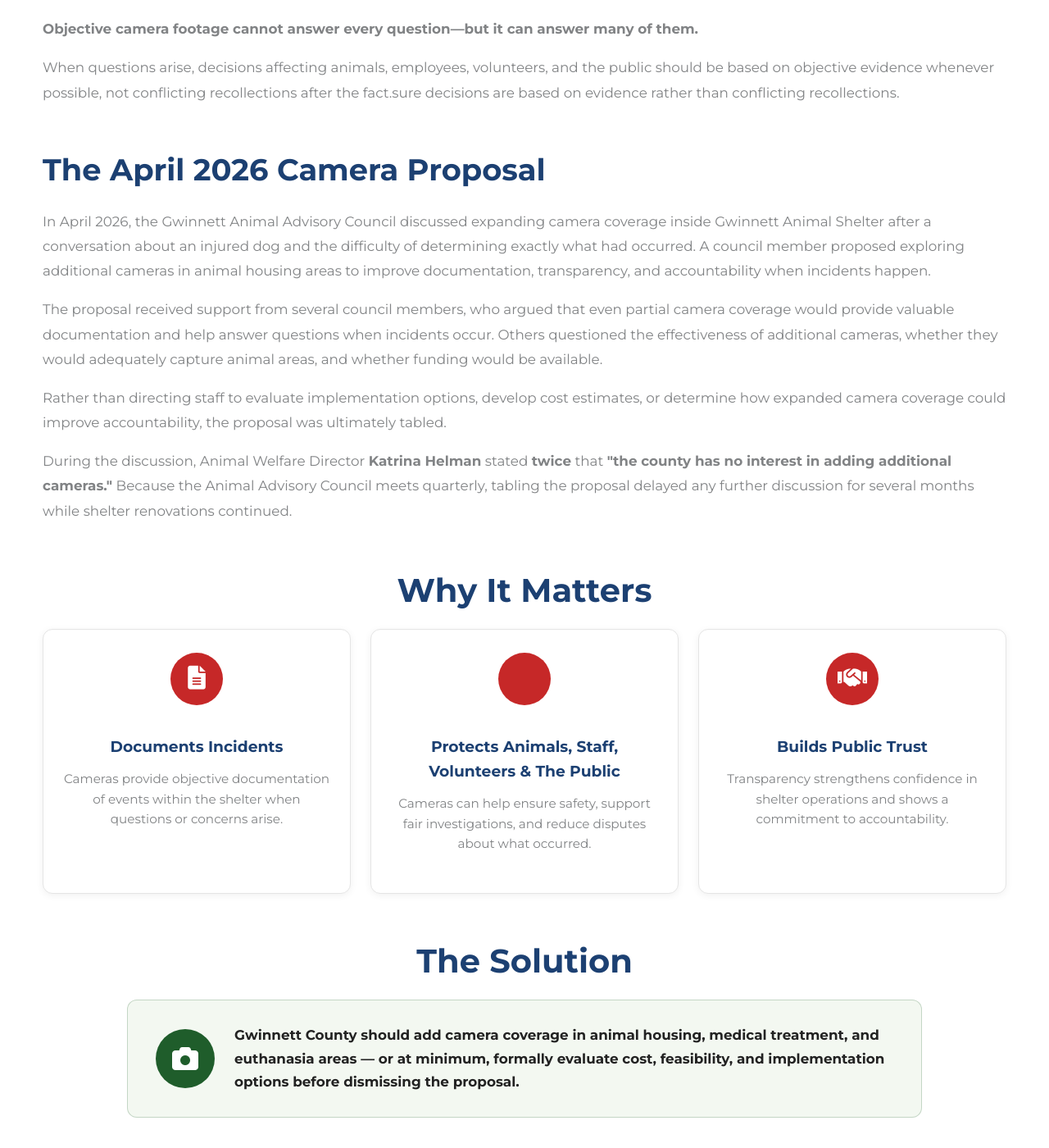
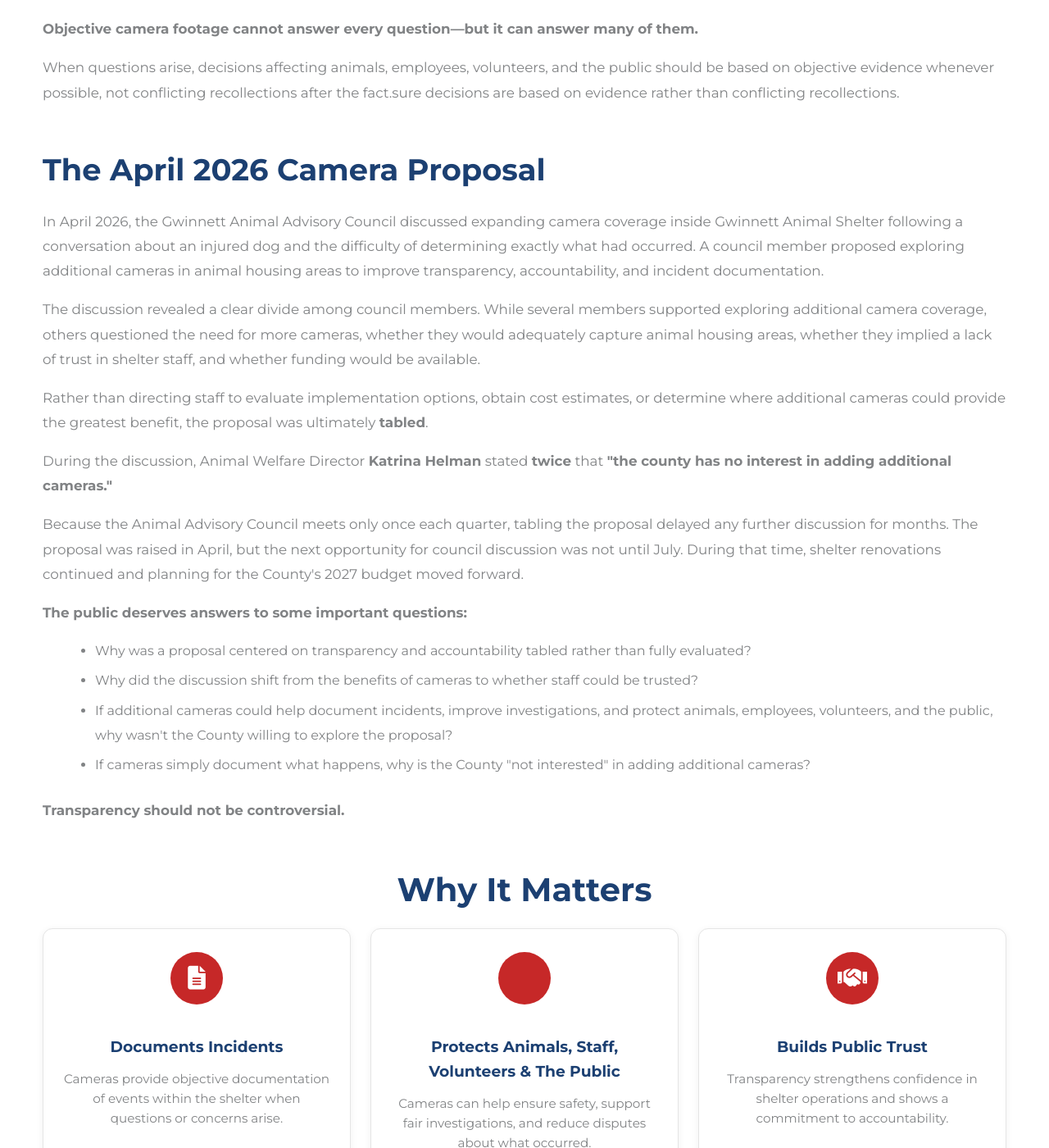
Before and after one commit to whitleybacon/gwinnett-animal-advocacy-alliance, a Jekyll site: the page built from issues/transparency-accountability/cameras/index.html, in a window 1280 px wide and 1400 px high, scrolled down 1403 px. Shown: the whole window at 82% size. Built offline with Jekyll 4.4.1, drawn with Linux system fonts in a browser that asks for light colours.

Commit message:
Update index.html

```diff
--- a/issues/transparency-accountability/cameras/index.html
+++ b/issues/transparency-accountability/cameras/index.html
@@ -238,34 +238,26 @@
 <section class="camera-section">
     <h2>The April 2026 Camera Proposal</h2>
 
-    <p>
-        In April 2026, the Gwinnett Animal Advisory Council discussed expanding camera coverage
-        inside Gwinnett Animal Shelter after a conversation about an injured dog and the
-        difficulty of determining exactly what had occurred. A council member proposed
-        exploring additional cameras in animal housing areas to improve documentation,
-        transparency, and accountability when incidents happen.
-    </p>
+    <p>In April 2026, the Gwinnett Animal Advisory Council discussed expanding camera coverage inside Gwinnett Animal Shelter following a conversation about an injured dog and the difficulty of determining exactly what had occurred. A council member proposed exploring additional cameras in animal housing areas to improve transparency, accountability, and incident documentation.</p>
 
-    <p>
-        The proposal received support from several council members, who argued that even
-        partial camera coverage would provide valuable documentation and help answer questions
-        when incidents occur. Others questioned the effectiveness of additional cameras,
-        whether they would adequately capture animal areas, and whether funding would be
-        available.
-    </p>
+    <p>The discussion revealed a clear divide among council members. While several members supported exploring additional camera coverage, others questioned the need for more cameras, whether they would adequately capture animal housing areas, whether they implied a lack of trust in shelter staff, and whether funding would be available.</p>
 
-    <p>
-        Rather than directing staff to evaluate implementation options, develop cost estimates,
-        or determine how expanded camera coverage could improve accountability, the proposal
-        was ultimately tabled.
-    </p>
+    <p>Rather than directing staff to evaluate implementation options, obtain cost estimates, or determine where additional cameras could provide the greatest benefit, the proposal was ultimately <strong>tabled</strong>.</p>
 
-    <p>
-        During the discussion, Animal Welfare Director <strong>Katrina Helman</strong> stated
-        <strong>twice</strong> that <strong>"the county has no interest in adding additional cameras."</strong>
-        Because the Animal Advisory Council meets quarterly, tabling the proposal delayed any
-        further discussion for several months while shelter renovations continued.
-    </p>
+    <p>During the discussion, Animal Welfare Director <strong>Katrina Helman</strong> stated <strong>twice</strong> that <strong>"the county has no interest in adding additional cameras."</strong></p>
+
+    <p>Because the Animal Advisory Council meets only once each quarter, tabling the proposal delayed any further discussion for months. The proposal was raised in April, but the next opportunity for council discussion was not until July. During that time, shelter renovations continued and planning for the County's 2027 budget moved forward.</p>
+
+    <p><strong>The public deserves answers to some important questions:</strong></p>
+
+    <ul>
+        <li>Why was a proposal centered on transparency and accountability tabled rather than fully evaluated?</li>
+        <li>Why did the discussion shift from the benefits of cameras to whether staff could be trusted?</li>
+        <li>If additional cameras could help document incidents, improve investigations, and protect animals, employees, volunteers, and the public, why wasn't the County willing to explore the proposal?</li>
+        <li>If cameras simply document what happens, why is the County "not interested" in adding additional cameras?</li>
+    </ul>
+
+    <p><strong>Transparency should not be controversial.</strong></p>
 </section>
 
 <section class="home-section">
@@ -282,7 +274,7 @@
 
         <div class="home-card why-camera-card">
             <div class="home-card-icon">
-                <i class="fa-solid fa-shield-heart"></i>
+                <i class="fa-solid fa-shield-dog"></i>
             </div>
             <h3>Protects Animals, Staff, Volunteers & The Public</h3>
             <p>Cameras can help ensure safety, support fair investigations, and reduce disputes about what occurred.</p>
```
